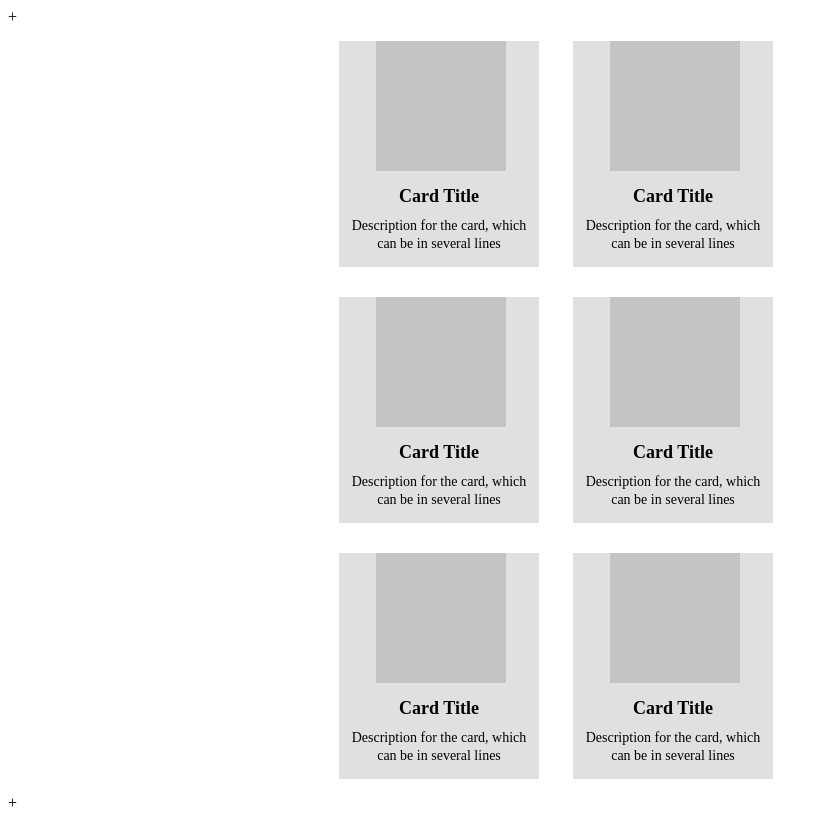
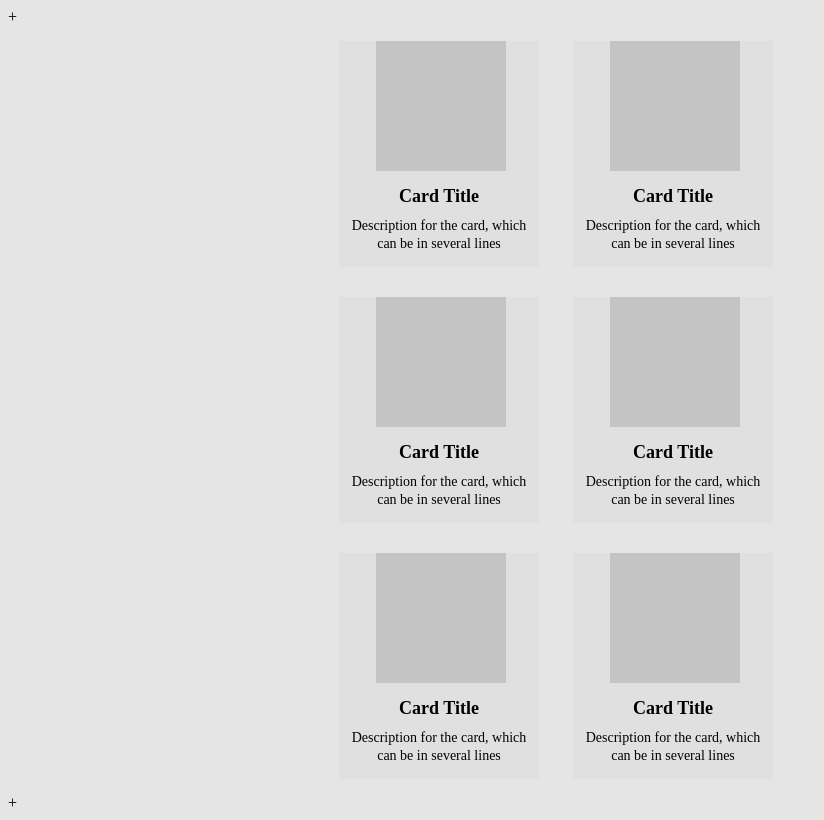
Before and after one commit to PrykhodkoAnton/HW6, a plain HTML site: page index.html in a window 1280 px wide. Shown: the whole page, without its empty margins (0-824 px from the left). Drawn offline with Linux system fonts and the light colour scheme.

Commit message:
final commit 2.0

```diff
--- a/css/style.css
+++ b/css/style.css
@@ -1,4 +1,6 @@
-
+body{
+    background-color: #E5E5E5;
+}
 
 .wrapper{
     width: 50%;
```
